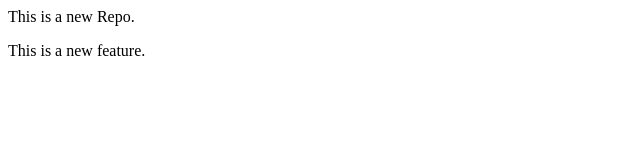
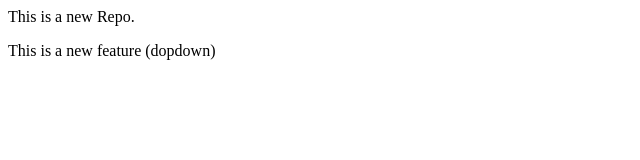
Before and after one commit to mbilalpk/LocalRepo, a plain HTML site: page index.html in a window 1280 px wide. Shown: the full height of the page, 0-640 px from the left. Drawn offline with Linux system fonts and the light colour scheme.

```diff
--- a/index.html
+++ b/index.html
@@ -1,2 +1,2 @@
 <p>This is a new Repo.</p>
-<p>This is a new feature.</p>
+<p>This is a new feature (dopdown)</p>
```
